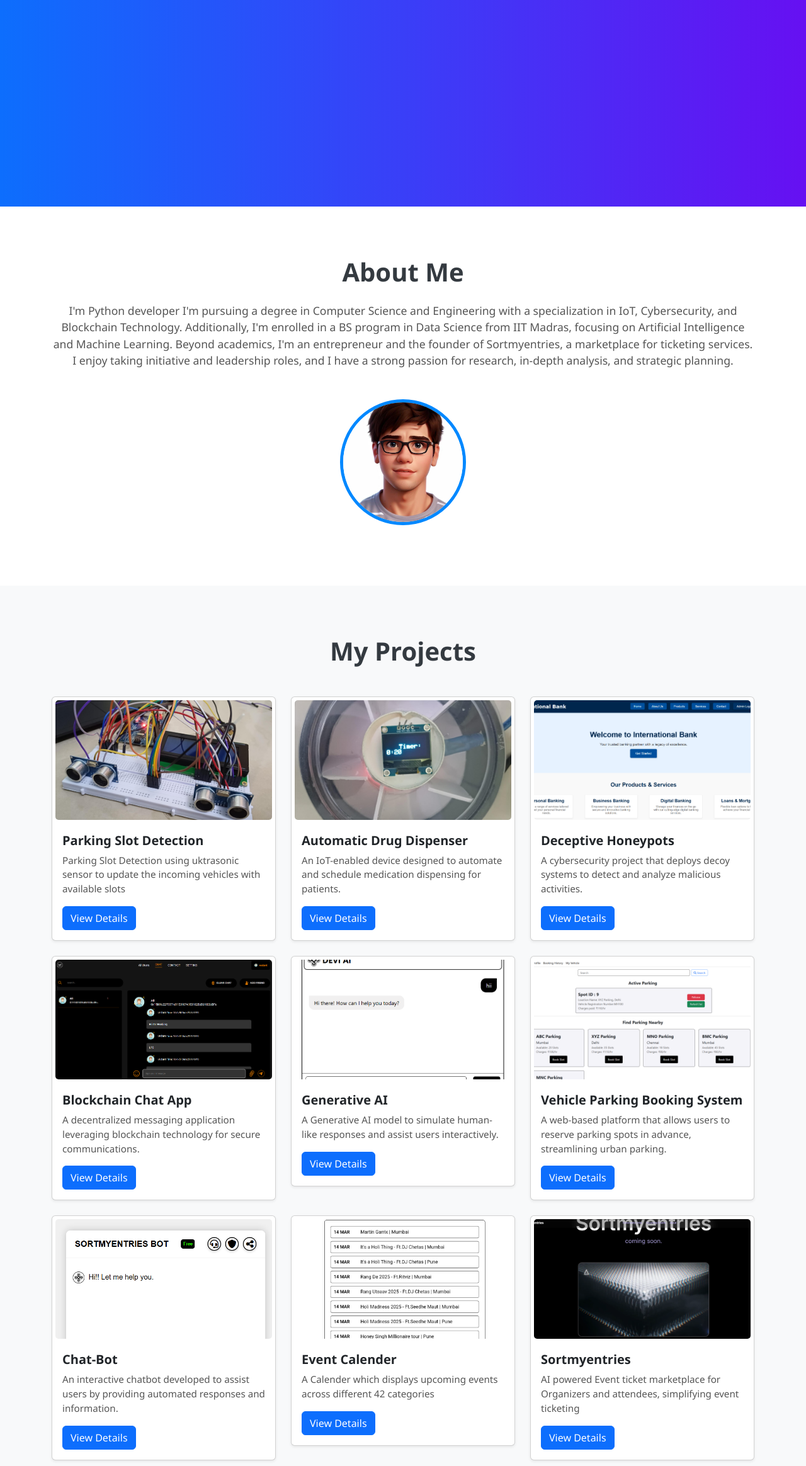
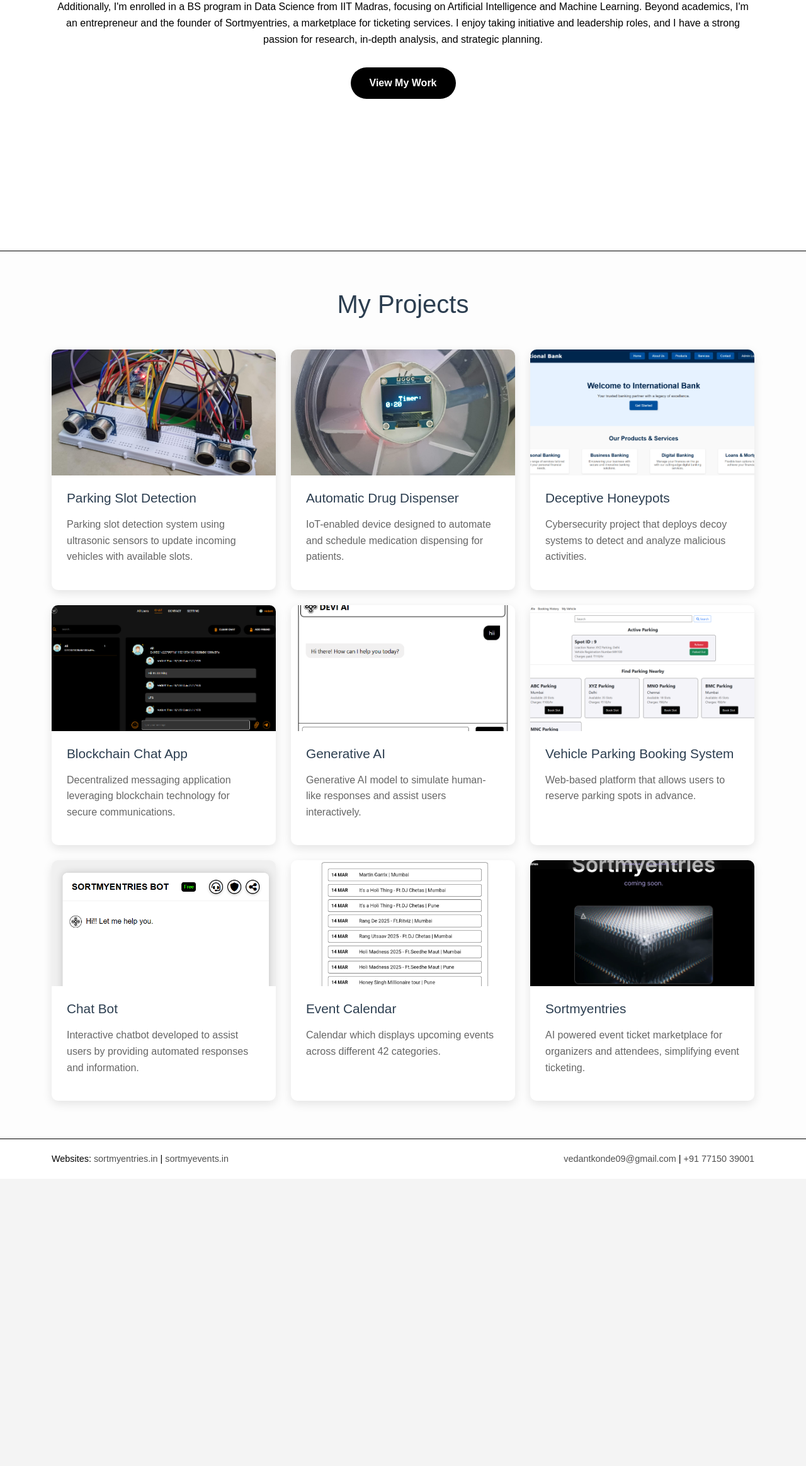
Before and after one commit to vxdnt/vxdnt.github.io, a plain HTML site: page index.html in a window 1280 px wide. Shown: the part 472-2800 px from the top of the page at 63% size. After the commit the page ends 2344 px from the top, so only its background shows below. Drawn offline with nearby package versions, Linux system fonts and the light colour scheme.

Commit message:
Update index.html

```diff
--- a/index.html
+++ b/index.html
@@ -1,172 +1,382 @@
 <!DOCTYPE html>
 <html lang="en">
+
 <head>
-  <meta charset="UTF-8" />
-  <meta name="viewport" content="width=device-width, initial-scale=1" />
-  <title>My Portfolio</title>
-
+  <meta charset="UTF-8">
+  <meta name="viewport" content="width=device-width, initial-scale=1.0">
+  <title>Vedant Konde - Portfolio</title>
   <!-- Bootstrap CSS -->
   <link href="https://cdn.jsdelivr.net/npm/bootstrap@5.3.0/dist/css/bootstrap.min.css" rel="stylesheet" />
+  <style>
+    * {
+      margin: 0;
+      padding: 0;
+      box-sizing: border-box;
+    }
 
-  <!-- Bootstrap Icons -->
-  <link href="https://cdn.jsdelivr.net/npm/bootstrap-icons@1.10.5/font/bootstrap-icons.css" rel="stylesheet" />
-<link rel="stylesheet" href="style.css">
+    body {
+      font-family: Arial, sans-serif;
+      line-height: 1.6;
+      color: #333;
+      background-color: #f4f4f4;
+    }
+
+    /* Header */
+    header {
+      background-color: rgba(255, 255, 255, 0.3);
+      /* Light transparent background */
+      backdrop-filter: blur(10px);
+      /* Blur effect */
+      -webkit-backdrop-filter: blur(10px);
+      padding: 1rem 0;
+      box-shadow: 0 2px 5px rgba(0, 0, 0, 0.1);
+      position: fixed;
+      width: 100%;
+      top: 0;
+      z-index: 1000;
+    }
+
+    .navbar {
+      padding: 0;
+    }
+
+    .navbar-brand {
+      font-size: 1.5rem;
+      font-weight: bold;
+      color: #000 !important;
+    }
+
+    .navbar-nav .nav-link {
+      color: #4d4d4d !important;
+      font-weight: 500;
+      margin-left: 1rem;
+    }
+
+    .navbar-nav .nav-link:hover {
+      color: #000000 !important;
+    }
+
+    .navbar-toggler {
+      border: none;
+      padding: 0.25rem 0.5rem;
+    }
+
+    .navbar-toggler:focus {
+      box-shadow: none;
+    }
+
+    /* Hero Section */
+    .hero {
+      background: #ffffff;
+      color: rgb(0, 0, 0);
+      text-align: center;
+      min-height: 100vh;
+      padding: 120px 0 60px;
+      margin-top: 70px;
+      display: flex;
+      align-items: center;
+    }
+
+    .hero h1 {
+      font-size: 3rem;
+      margin-bottom: 1rem;
+    }
+
+    .hero p {
+      font-size: 1rem;
+      margin-bottom: 2rem;
+    }
+
+    .btn-custom {
+      display: inline-block;
+      background: #000000;
+      color: white;
+      padding: 12px 30px;
+      text-decoration: none;
+      border-radius: 25px;
+      font-weight: bold;
+      transition: background 0.3s ease;
+    }
+
+    .btn-custom:hover {
+      background: #2c3e50;
+      color: white;
+    }
+
+    /* Projects Section */
+    .projects {
+      background: #fdfdfd;
+      padding: 60px 0;
+      border-top: 1px solid #000;
+    }
+
+    .projects h2 {
+      text-align: center;
+      font-size: 2.5rem;
+      margin-bottom: 3rem;
+      color: #2c3e50;
+    }
+
+    .project-card {
+      background: white;
+      border-radius: 10px;
+      overflow: hidden;
+      box-shadow: 0 5px 15px rgba(0, 0, 0, 0.1);
+      transition: transform 0.3s ease;
+      height: 100%;
+    }
+
+    .project-card:hover {
+      transform: translateY(-5px);
+    }
+
+    .project-card img {
+      width: 100%;
+      height: 200px;
+      object-fit: cover;
+    }
+
+    .card-content {
+      padding: 1.5rem;
+    }
+
+    .card-content h3 {
+      font-size: 1.3rem;
+      margin-bottom: 1rem;
+      color: #2c3e50;
+    }
+
+    .card-content p {
+      color: #666;
+      line-height: 1.6;
+    }
+
+    /* Footer */
+    footer {
+      background-color: #ffffff;
+      color: #000000;
+      padding: 20px 0;
+      border-top: 1px solid #000;
+    }
+
+    footer p {
+      font-size: 0.9rem;
+      margin-bottom: 0;
+    }
+
+    footer a {
+      color: #505050;
+      text-decoration: none;
+    }
+
+    footer a:hover {
+      color: #000000;
+    }
+
+    /* Mobile Responsive */
+    @media (max-width: 768px) {
+      .hero {
+        padding: 100px 0 40px;
+        margin-top: 60px;
+      }
+
+      .hero h1 {
+        font-size: 2rem;
+      }
+
+      .hero p {
+        font-size: 1rem;
+      }
+
+      .projects h2 {
+        font-size: 2rem;
+      }
+
+      .projects {
+        padding: 40px 0;
+      }
+
+      .navbar-nav {
+        text-align: center;
+        margin-top: 1rem;
+      }
+
+      .navbar-nav .nav-link {
+        margin: 0.5rem 0;
+      }
+    }
+
+    @media (max-width: 576px) {
+      .hero h1 {
+        font-size: 1.8rem;
+      }
+
+      .hero p {
+        font-size: 0.9rem;
+        padding: 0 1rem;
+      }
+
+      .projects h2 {
+        font-size: 1.8rem;
+      }
+
+      footer {
+        padding: 15px 0;
+      }
+
+      footer p {
+        font-size: 0.8rem;
+      }
+    }
+  </style>
 </head>
+
 <body>
-
-  <!-- Navbar -->
-  <nav class="navbar navbar-expand-lg navbar-dark fixed-top shadow-sm">
+  <!-- Header -->
+  <header>
+    <nav class="navbar navbar-expand-lg">
       <div class="container">
-      <a class="navbar-brand" href="#home">Vedant Konde</a>
-      <button class="navbar-toggler" type="button" data-bs-toggle="collapse" data-bs-target="#navmenu">
+        <a class="navbar-brand" href="#">Vedant Konde</a>
+        <button class="navbar-toggler" type="button" data-bs-toggle="collapse" data-bs-target="#navbarNav"
+          aria-controls="navbarNav" aria-expanded="false" aria-label="Toggle navigation">
           <span class="navbar-toggler-icon"></span>
         </button>
-
-      <div class="collapse navbar-collapse" id="navmenu">
+        <div class="collapse navbar-collapse" id="navbarNav">
           <ul class="navbar-nav ms-auto">
-          <li class="nav-item"><a class="nav-link" href="#about">About</a></li>
-          <li class="nav-item"><a class="nav-link" href="#projects">Projects</a></li>
             <li class="nav-item">
-  <a class="nav-link" href="https://www.linkedin.com/in/vxdnt" target="_blank">Linkdln
-  </a>
+              <a class="nav-link" href="#projects">Projects</a>
             </li>
             <li class="nav-item">
-  <a class="nav-link" href="https://github.com/vxdnt" target="_blank">
-    Github
-  </a>
+              <a class="nav-link" href="https://www.linkedin.com/in/vxdnt" target="_blank">LinkedIn</a>
             </li>
-
-
+            <li class="nav-item">
+              <a class="nav-link" href="https://github.com/vxdnt" target="_blank">GitHub</a>
+            </li>
           </ul>
         </div>
       </div>
     </nav>
-
-  <!-- Hero / Home -->
-  <header id="home" class="bg-primary text-white text-center d-flex align-items-center" style="height:100vh;">
-    <div class="container">
-      <h1 class="display-4 fw-bold">Hello, I'm Vedant Konde</h1>
-      <a href="#projects" class="btn btn-outline-light btn-lg mt-3">View My Work</a>
-    </div>
   </header>
 
-  <!-- About Section -->
-  <section id="about" class="bg-white text-center">
+  <!-- Hero Section -->
+  <section class="hero">
     <div class="container">
-      <h2 class="mb-4">About Me</h2>
-      <p class="lead mb-5"> I'm Python developer
-  I'm pursuing a degree in Computer Science and Engineering with a specialization in IoT, Cybersecurity, and
-  Blockchain Technology. Additionally, I'm enrolled in a BS program in Data Science from <strong>IIT Madras</strong>, focusing on
-  Artificial Intelligence and Machine Learning. Beyond academics, I'm an entrepreneur and the founder of
-  <strong>Sortmyentries</strong>, a marketplace for ticketing services. I enjoy taking initiative and
-  leadership roles, and I have a strong passion for research, in-depth analysis, and strategic planning.
+      <div class="row">
+        <div class="col-12">
+          <h1>Hello, I'm Vedant Konde</h1>
+          <p>
+            I'm Python developer I'm pursuing a degree in Computer Science and Engineering with a specialization in IoT,
+            Cybersecurity, and Blockchain Technology. Additionally, I'm enrolled in a BS program in Data Science from
+            IIT
+            Madras, focusing on Artificial Intelligence and Machine Learning. Beyond academics, I'm an entrepreneur and
+            the
+            founder of Sortmyentries, a marketplace for ticketing services. I enjoy taking initiative and leadership
+            roles,
+            and I have a strong passion for research, in-depth analysis, and strategic planning.
           </p>
-
-      <div class="row justify-content-center">
-        <div class="col-md-4">
-          <img src="prof.jpg" alt="Your Photo" class="rounded-circle img-fluid mb-3" />
+          <a href="#projects" class="btn-custom">View My Work</a>
         </div>
       </div>
     </div>
   </section>
 
   <!-- Projects Section -->
-  <section id="projects" class="bg-light">
+  <section id="projects" class="projects">
     <div class="container">
-      <h2 class="text-center mb-5">My Projects</h2>
+      <h2>My Projects</h2>
       <div class="row g-4">
-        <!-- Project Card Example -->
-        <div class="col-md-6 col-lg-4">
-          <div class="card shadow-sm">
-            <img src="parking.jpg" class="card-img-top" alt="Project 1" />
-            <div class="card-body">
-              <h5 class="card-title">Parking Slot Detection</h5>
-              <p class="card-text">Parking Slot Detection using uktrasonic sensor to update the incoming vehicles with available slots</p>
-              <a href="#" class="btn btn-primary" target="_blank">View Details</a>
+
+        <div class="col-lg-4 col-md-6">
+          <div class="project-card">
+            <img src="parking.jpg" alt="Parking Slot Detection">
+            <div class="card-content">
+              <h3>Parking Slot Detection</h3>
+              <p>Parking slot detection system using ultrasonic sensors to update incoming vehicles with available
+                slots.</p>
             </div>
           </div>
         </div>
-        <div class="col-md-6 col-lg-4">
-          <div class="card shadow-sm">
-            <img src="drug.jpg" class="card-img-top" alt="Project 2" />
-            <div class="card-body">
-              <h5 class="card-title">Automatic Drug Dispenser</h5>
-              <p class="card-text">An IoT-enabled device designed to automate and schedule medication dispensing for patients.</p>
-              <a href="#" class="btn btn-primary" target="_blank">View Details</a>
+
+        <div class="col-lg-4 col-md-6">
+          <div class="project-card">
+            <img src="drug.jpg" alt="Automatic Drug Dispenser">
+            <div class="card-content">
+              <h3>Automatic Drug Dispenser</h3>
+              <p>IoT-enabled device designed to automate and schedule medication dispensing for patients.</p>
             </div>
           </div>
         </div>
-        <div class="col-md-6 col-lg-4">
-          <div class="card shadow-sm">
-            <img src="Honeypot.png" class="card-img-top" alt="Project 3" />
-            <div class="card-body">
-              <h5 class="card-title">Deceptive Honeypots</h5>
-              <p class="card-text">A cybersecurity project that deploys decoy systems to detect and analyze malicious activities.</p>
-              <a href="#" class="btn btn-primary" target="_blank">View Details</a>
+
+        <div class="col-lg-4 col-md-6">
+          <div class="project-card">
+            <img src="Honeypot.png" alt="Deceptive Honeypots">
+            <div class="card-content">
+              <h3>Deceptive Honeypots</h3>
+              <p>Cybersecurity project that deploys decoy systems to detect and analyze malicious activities.</p>
             </div>
           </div>
         </div>
-        <div class="col-md-6 col-lg-4">
-          <div class="card shadow-sm">
-            <img src="blockchat.png" class="card-img-top" alt="Project 3" />
-            <div class="card-body">
-              <h5 class="card-title">Blockchain Chat App</h5>
-              <p class="card-text">A decentralized messaging application leveraging blockchain technology for secure communications.</p>
-              <a href="#" class="btn btn-primary" target="_blank">View Details</a>
+
+        <div class="col-lg-4 col-md-6">
+          <div class="project-card">
+            <img src="blockchat.png" alt="Blockchain Chat App">
+            <div class="card-content">
+              <h3>Blockchain Chat App</h3>
+              <p>Decentralized messaging application leveraging blockchain technology for secure communications.</p>
             </div>
           </div>
         </div>
-        <div class="col-md-6 col-lg-4">
-          <div class="card shadow-sm">
-            <img src="devi.png" class="card-img-top" alt="Project 3" />
-            <div class="card-body">
-              <h5 class="card-title">Generative AI</h5>
-              <p class="card-text">A Generative AI model to simulate human-like responses and assist users interactively.</p>
-              <a href="#" class="btn btn-primary" target="_blank">View Details</a>
+
+        <div class="col-lg-4 col-md-6">
+          <div class="project-card">
+            <img src="devi.png" alt="Generative AI">
+            <div class="card-content">
+              <h3>Generative AI</h3>
+              <p>Generative AI model to simulate human-like responses and assist users interactively.</p>
             </div>
           </div>
         </div>
-        <div class="col-md-6 col-lg-4">
-          <div class="card shadow-sm">
-            <img src="vps.png" class="card-img-top" alt="Project 3" />
-            <div class="card-body">
-              <h5 class="card-title">Vehicle Parking Booking System</h5>
-              <p class="card-text">A web-based platform that allows users to reserve parking spots in advance, streamlining urban parking.</p>
-              <a href="#" class="btn btn-primary" target="_blank">View Details</a>
+
+        <div class="col-lg-4 col-md-6">
+          <div class="project-card">
+            <img src="vps.png" alt="Vehicle Parking System">
+            <div class="card-content">
+              <h3>Vehicle Parking Booking System</h3>
+              <p>Web-based platform that allows users to reserve parking spots in advance.</p>
             </div>
           </div>
         </div>
-        <div class="col-md-6 col-lg-4">
-          <div class="card shadow-sm">
-            <img src="bot.png" class="card-img-top" alt="Project 2" />
-            <div class="card-body">
-              <h5 class="card-title">Chat-Bot</h5>
-              <p class="card-text">An interactive chatbot developed to assist users by providing automated responses and information.</p>
-              <a href="#" class="btn btn-primary" target="_blank">View Details</a>
+
+        <div class="col-lg-4 col-md-6">
+          <div class="project-card">
+            <img src="bot.png" alt="Chat Bot">
+            <div class="card-content">
+              <h3>Chat Bot</h3>
+              <p>Interactive chatbot developed to assist users by providing automated responses and information.</p>
             </div>
           </div>
         </div>
-        <div class="col-md-6 col-lg-4">
-          <div class="card shadow-sm">
-            <img src="calender.jpg" class="card-img-top" alt="Project 2" />
-            <div class="card-body">
-              <h5 class="card-title">Event Calender</h5>
-              <p class="card-text">A Calender which displays upcoming events across different 42 categories</p>
-              <a href="#" class="btn btn-primary" target="_blank">View Details</a>
+
+        <div class="col-lg-4 col-md-6">
+          <div class="project-card">
+            <img src="calender.jpg" alt="Event Calendar">
+            <div class="card-content">
+              <h3>Event Calendar</h3>
+              <p>Calendar which displays upcoming events across different 42 categories.</p>
             </div>
           </div>
         </div>
-        <div class="col-md-6 col-lg-4">
-          <div class="card shadow-sm">
-            <img src="sme.png" class="card-img-top" alt="Project 2" />
-            <div class="card-body">
-              <h5 class="card-title">Sortmyentries</h5>
-              <p class="card-text">AI powered Event ticket marketplace for Organizers and attendees, simplifying event ticketing</p>
-              <a href="#" class="btn btn-primary" target="_blank">View Details</a>
+
+        <div class="col-lg-4 col-md-6">
+          <div class="project-card">
+            <img src="sme.png" alt="Sortmyentries">
+            <div class="card-content">
+              <h3>Sortmyentries</h3>
+              <p>AI powered event ticket marketplace for organizers and attendees, simplifying event ticketing.</p>
             </div>
           </div>
         </div>
-        <!-- Add more projects as needed -->
+
       </div>
     </div>
   </section>
@@ -174,28 +384,38 @@
   <!-- Footer -->
   <footer>
     <div class="container">
-    <div class="d-flex justify-content-between flex-column flex-md-row text-center text-md-start">
+      <div class="row">
+        <div class="col-md-6 col-12 text-center text-md-start mb-2 mb-md-0">
           <p>
             Websites:
-        <a href="https://www.sortmyentries.in" target="_blank" class="text-decoration-none">sortmyentries.in</a> |
-        <a href="https://www.sortmyevents.in" target="_blank" class="text-decoration-none">sortmyevents.in</a>
+            <a href="https://www.sortmyentries.in" target="_blank">sortmyentries.in</a> |
+            <a href="https://www.sortmyevents.in" target="_blank">sortmyevents.in</a>
           </p>
+        </div>
+        <div class="col-md-6 col-12 text-center text-md-end">
           <p>
-        Reach out:
-        <a href="mailto:vedantkonde09@gmail.com" class="text-decoration-none">vedantkonde09@gmail.com</a> |
-        <a href="mailto:sortmyentrieshq@gmail.com" class="text-decoration-none">sortmyentrieshq@gmail.com</a> |
-        <a href="tel:+917715039001" class="text-decoration-none">+91 77150 39001</a>
+            <a href="mailto:vedantkonde09@gmail.com">vedantkonde09@gmail.com</a> |
+            <a href="tel:+917715039001">+91 77150 39001</a>
           </p>
+        </div>
       </div>
     </div>
   </footer>
 
-
-
-  <!-- Bootstrap JS Bundle -->
+  <!-- Bootstrap JS -->
   <script src="https://cdn.jsdelivr.net/npm/bootstrap@5.3.0/dist/js/bootstrap.bundle.min.js"></script>
 
-  <!-- Custom JS for form validation -->
-  <script src="script.js"></script>
+  <script>
+    // Smooth scrolling for navigation links
+    document.querySelectorAll('a[href^="#"]').forEach(anchor => {
+      anchor.addEventListener('click', function (e) {
+        e.preventDefault();
+        document.querySelector(this.getAttribute('href')).scrollIntoView({
+          behavior: 'smooth'
+        });
+      });
+    });
+  </script>
 </body>
+
 </html>
```
Lines whose indentation alone changed are shown as unchanged.
